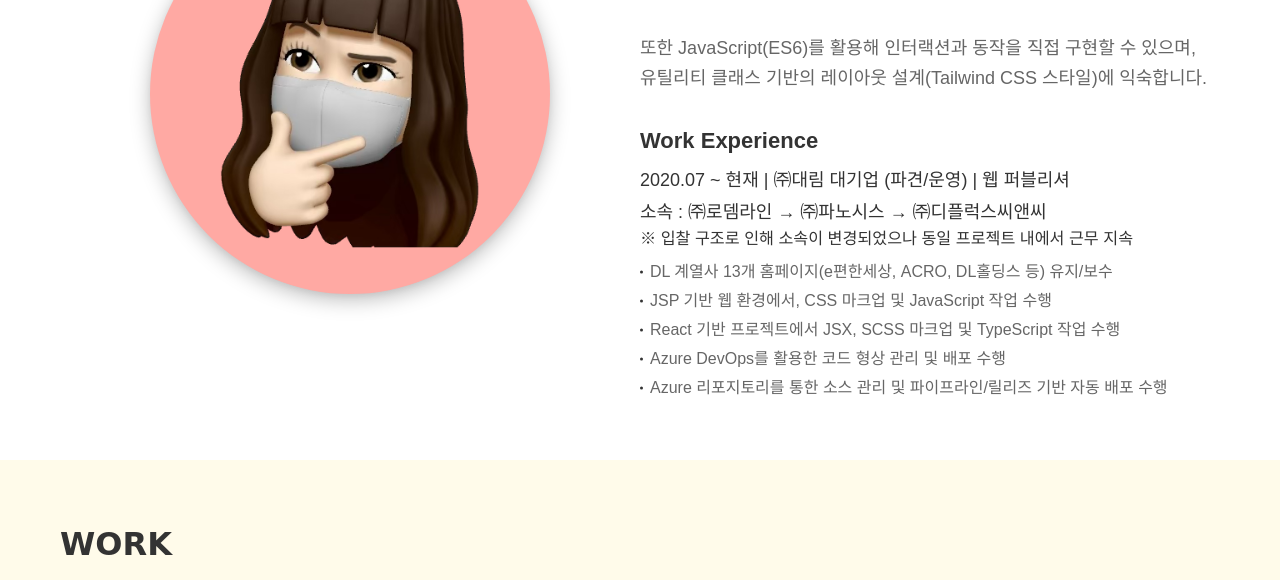
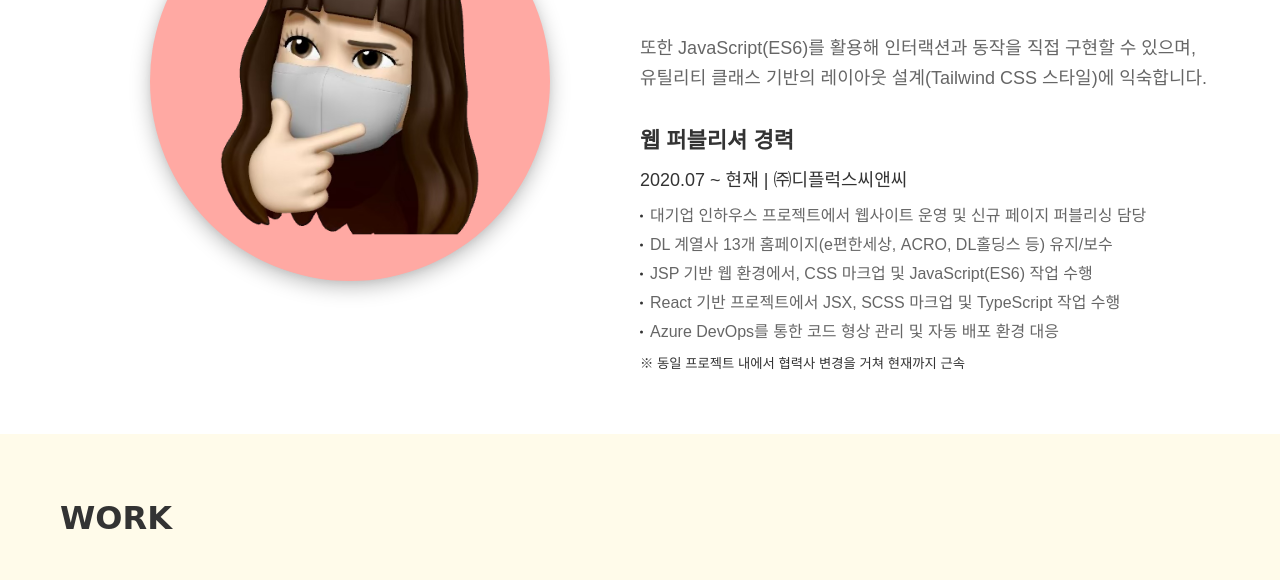
Before and after one commit to hyunah0119/hyna.portfolio, a plain HTML site: page index.html in a window 1280 px wide. Shown: the part 1220-1800 px from the top of the page. Drawn offline with nearby package versions, Linux system fonts and the light colour scheme; a web font is replaced by a local one.

Commit message:
aboutme 컨텐츠 수정

```diff
--- a/index.html
+++ b/index.html
@@ -92,22 +92,20 @@
                             </p>
 
                             <div class="about-work">
-                                <h5>Work Experience</h5>
+                                <h5>웹 퍼블리셔 경력</h5>
 
                                 <div class="work-detail">
-                                    <span class="work-date">2020.07 ~ 현재 | ㈜대림 대기업 (파견/운영) | 웹 퍼블리셔</span>
-                                    <p class="work-company mt-5">
-                                        소속 : ㈜로뎀라인 → ㈜파노시스 → ㈜디플럭스씨앤씨
-                                        <small>※ 입찰 구조로 인해 소속이 변경되었으나 동일 프로젝트 내에서 근무 지속</small>
-                                    </p>
+                                    <span class="work-date">2020.07 ~ 현재 | ㈜디플럭스씨앤씨</span>
 
                                     <ul class="work-list">
+                                        <li>대기업 인하우스 프로젝트에서 웹사이트 운영 및 신규 페이지 퍼블리싱 담당</li>
                                         <li>DL 계열사 13개 홈페이지(e편한세상, ACRO, DL홀딩스 등) 유지/보수</li>
-                                        <li>JSP 기반 웹 환경에서, CSS 마크업 및 JavaScript 작업 수행</li>
+                                        <li>JSP 기반 웹 환경에서, CSS 마크업 및 JavaScript(ES6) 작업 수행</li>
                                         <li>React 기반 프로젝트에서 JSX, SCSS 마크업 및 TypeScript 작업 수행</li>
-                                        <li>Azure DevOps를 활용한 코드 형상 관리 및 배포 수행</li>
-                                        <li>Azure 리포지토리를 통한 소스 관리 및 파이프라인/릴리즈 기반 자동 배포 수행</li>
+                                        <li>Azure DevOps를 통한 코드 형상 관리 및 자동 배포 환경 대응</li>
                                     </ul>
+
+                                    <small class="display-b mt-10">※ 동일 프로젝트 내에서 협력사 변경을 거쳐 현재까지 근속</small>
                                 </div>
                             </div>
                         </div>
```
